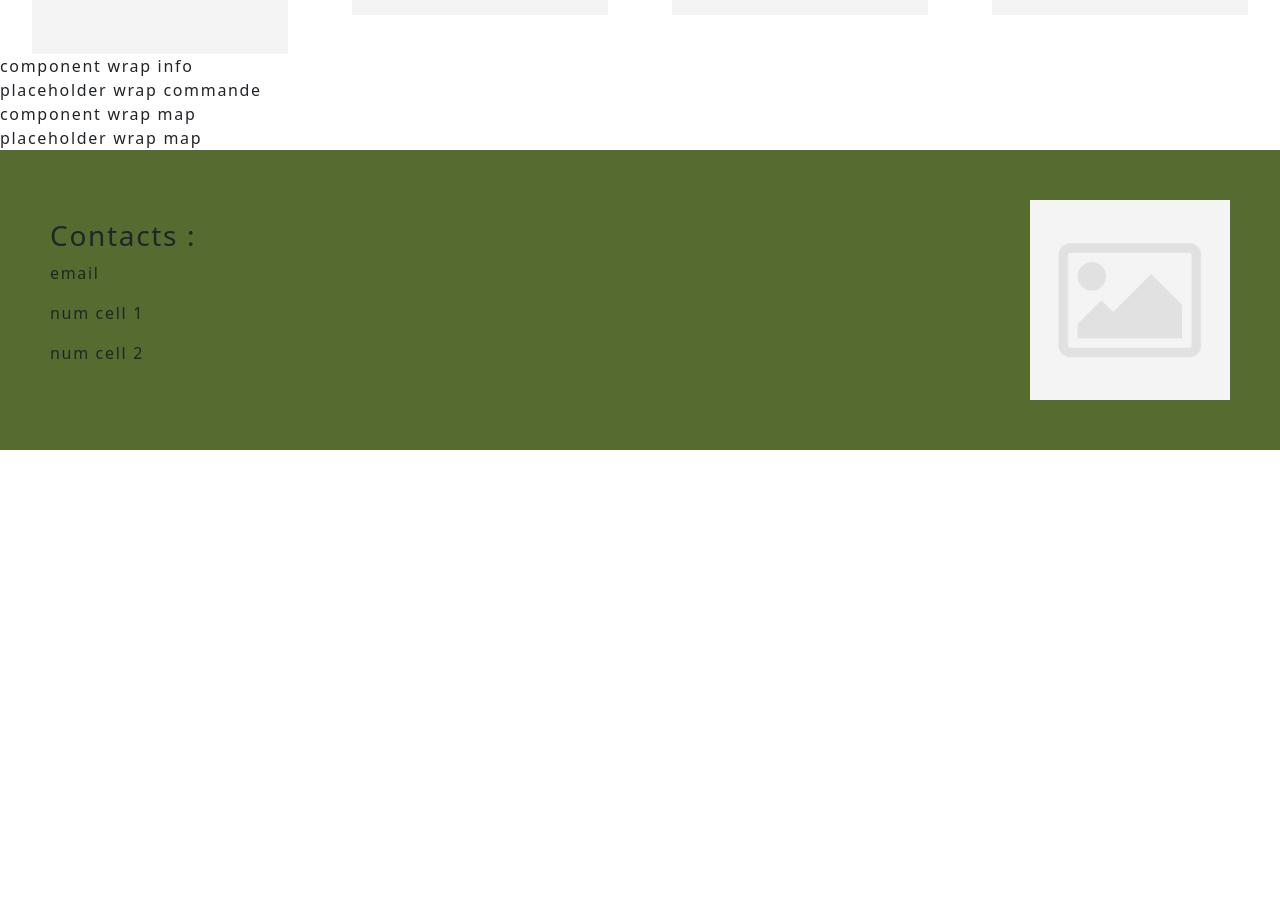
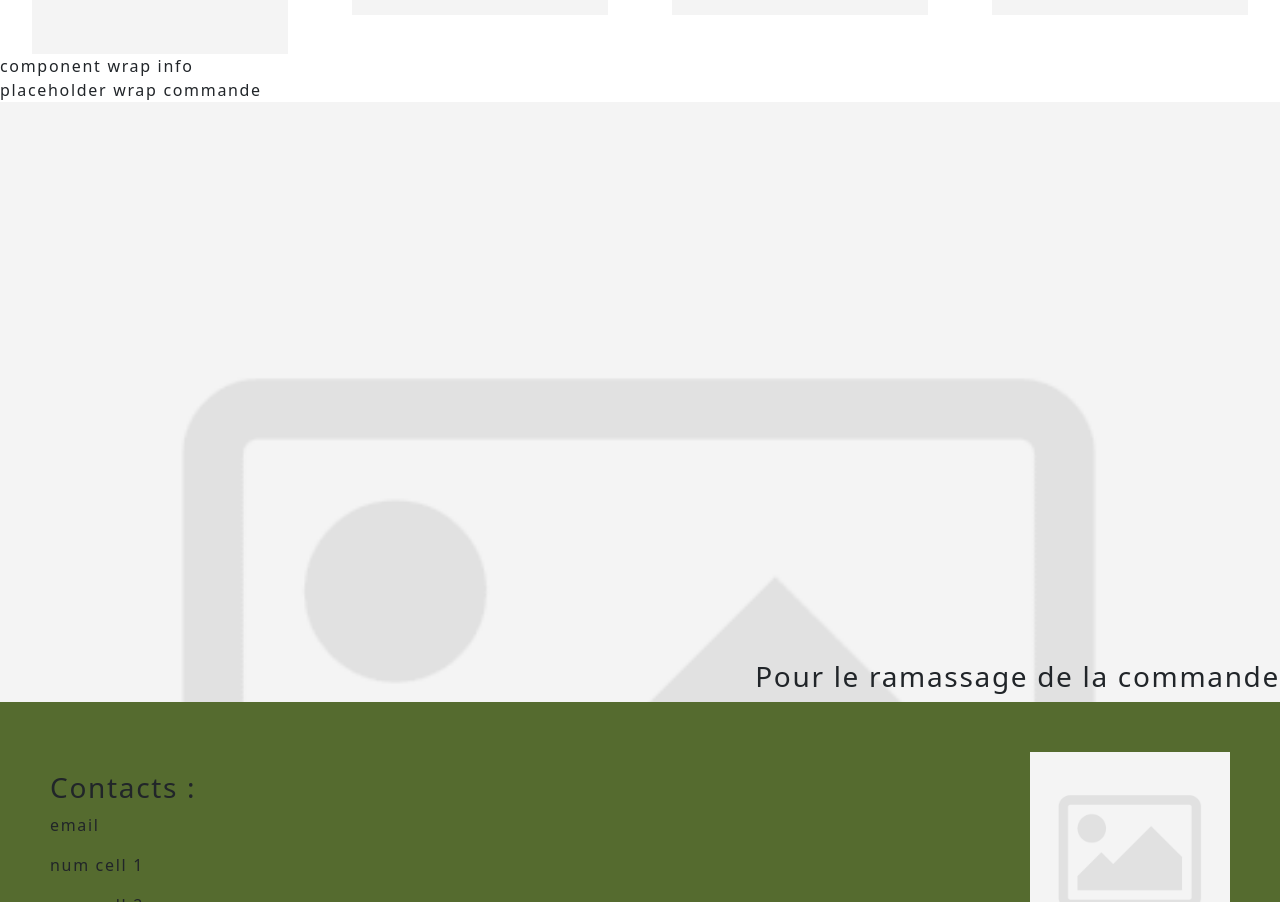
Before and after one commit to Kebrouh/cagiotti, a Vue app: page /#/ in a window 1280 px wide. Shown: the part 883-1785 px from the top of the page. Before the commit the page ends 1333 px from the top, so only its background shows below. Built offline with nearby package versions, Linux system fonts and the light colour scheme.

Commit message:
feature-map-posBase

```diff
--- a/src/assets/scss/components/components.scss
+++ b/src/assets/scss/components/components.scss
@@ -1,5 +1,7 @@
 @import "header/header.scss";
 
 @import "grid-meal/grid-meal.scss";
+@import "grid-meal/grid-meal.scss";
+@import "section-map/section-map.scss";
 
 @import "footer/footer.scss";
--- /dev/null
+++ b/src/assets/scss/components/section-map/section-map.scss
@@ -0,0 +1,21 @@
+.wrap-map{
+    position: relative;
+    width: 100%;
+
+    &>.wrapInfo{
+        position: absolute;
+        bottom: 0;
+        right: 0;
+    }
+
+    &>.wrapImg{
+        width: 100%;
+        height: 600px;
+        overflow: hidden;
+
+        &>img{
+            width: 100%;
+            object-fit: cover;
+        }
+    }
+}
--- a/src/components/AffichageData/AffichageWrapMap.vue
+++ b/src/components/AffichageData/AffichageWrapMap.vue
@@ -5,8 +5,12 @@
 <template>
 
     <div class="wrap-map">
-
-        placeholder wrap map
+        <div class="wrapInfo">
+            <h3>Pour le ramassage de la commande</h3>
+        </div>
+        <div class="wrapImg">
+            <img src="@/assets/img/no-img.png" alt="img-placeholder">
+        </div>
 
     </div>
 
--- a/src/views/PageAccueil.vue
+++ b/src/views/PageAccueil.vue
@@ -19,7 +19,6 @@
         component wrap info
         <AffichageWrapCommande/>
 
-        component wrap map
         <AffichageWrapMap/>
 
     </div>
```
